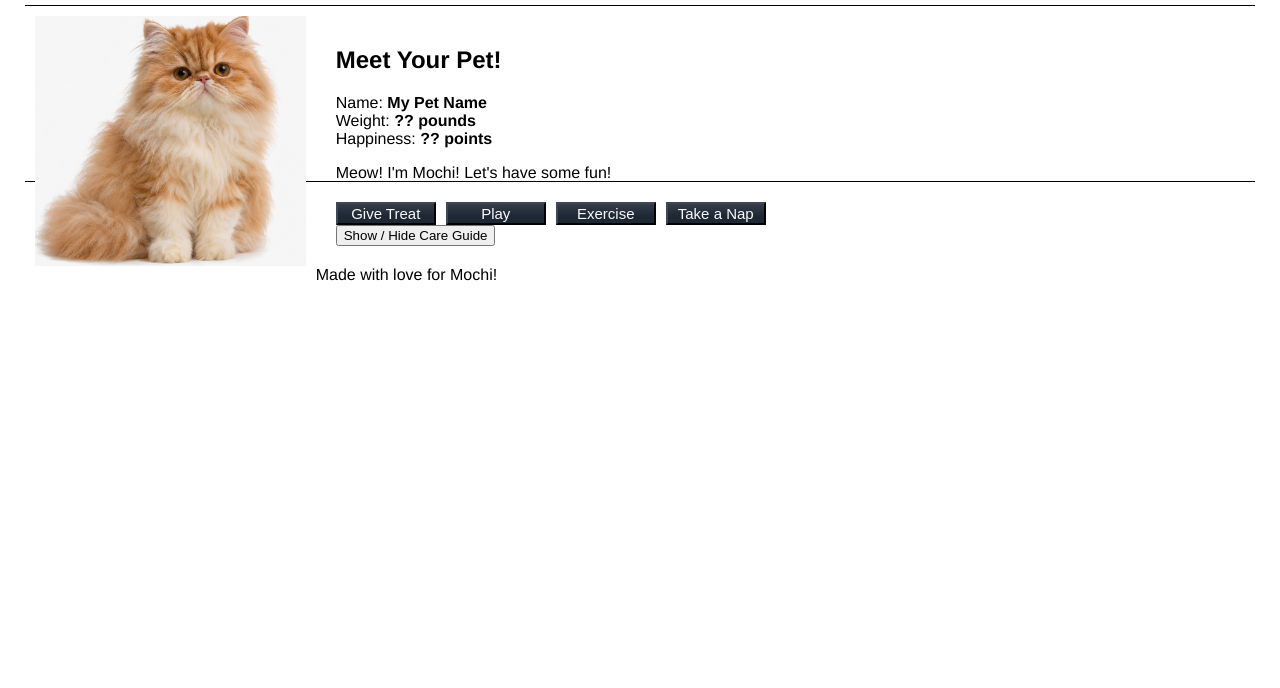
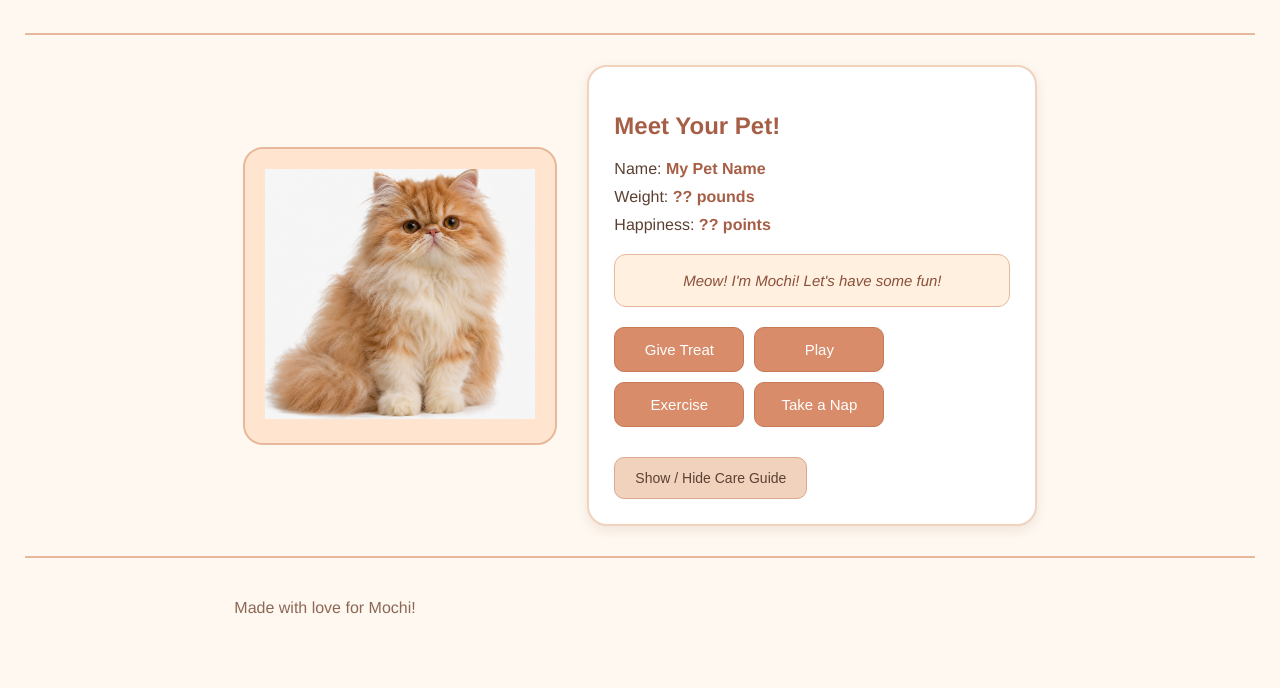
Before and after one commit to CamilaMunoz12/FALL-CIT384-PROJECT2, a plain HTML site: page index.html in a window 1280 px wide. Shown: the part 112-800 px from the top of the page. Drawn offline with nearby package versions, Linux system fonts and the light colour scheme; files whose address does not match are found by name.

Commit message:
Update style.css

```diff
--- a/style.css
+++ b/style.css
@@ -1,4 +1,5 @@
 
+/* Global Styles */
 * {
   box-sizing: border-box;
 }
@@ -6,20 +7,36 @@
 body {
   font-family: helvetica, arial, sans-serif;
   margin: 25px;
+  background-color: #fff8f0;
+  color: #5c4033;
 }
 
+/* Main Layout */
 main {
-    display:block;
-    height:175px;
+  display: flex;
+  justify-content: center;
+  align-items: center;
+  flex-wrap: wrap;
+  min-height: 400px;
+  gap: 30px;
+  padding: 30px 0;
 }
 
+/* Header */
 header {
-    border-bottom: 1px solid black;
+  text-align: center;
+  border-bottom: 2px solid #e8b89d;
+  padding-bottom: 20px;
 }
 
 h1 {
   font-weight: bold;
-    color: #000;
+  color: #a65f46;
+  font-size: 36px;
+}
+
+h2 {
+  color: #a65f46;
 }
 
 .bold {
@@ -30,53 +47,179 @@
   max-width: 600px;
 }
 
-
 li {
   margin-bottom: 5px;
 }
 
+/* Footer */
 footer {
   padding-top: 25px;
-    border-top: 1px solid black;
+  border-top: 2px solid #e8b89d;
+  text-align: center;
+  color: #8b6856;
 }
 
 footer a {
-    float:left;
-    margin:5px;
+  float: left;
+  margin: 5px;
 }
 
+/* Pet Image */
 .pet-image {
-    height:250px;
+  height: 250px;
+  max-width: 100%;
+  object-fit: contain;
+}
+
+.pet-image-container {
+  padding: 20px;
+  text-align: center;
+  background-color: #ffe5d0;
+  border-radius: 20px;
+  border: 2px solid #e8b89d;
+}
+
+/* Pet Dashboard */
+.dashboard {
+  padding: 25px;
+  background-color: #ffffff;
+  border: 2px solid #f0d2bd;
+  border-radius: 20px;
+  width: 100%;
+  max-width: 450px;
+  box-shadow: 0 4px 12px rgba(92, 64, 51, 0.1);
 }
 
 .dashboard div {
-    display:block;
+  display: block;
 }
 
-  .pet-image-container {
-    float:left;
-    padding:10px;
+.dashboard div {
+  margin-bottom: 10px;
+}
+
+.dashboard strong {
+  color: #a65f46;
+}
+
+/* Pet Message */
+.pet-message-container {
+  background-color: #fff0df;
+  border: 1px solid #e8b89d;
+  border-radius: 12px;
+  padding: 12px;
+  margin-top: 20px;
+  text-align: center;
+}
+
+#pet-message {
+  color: #8b4f3b;
+  font-size: 15px;
+  font-style: italic;
+  margin: 5px;
+}
+
+/* Action Buttons */
+.button-container {
+  margin-top: 20px;
+  display: flex !important;
+  flex-wrap: wrap;
+  gap: 10px;
+}
+
+.button-container button {
+  width: 130px;
+  min-height: 45px;
+  text-align: center;
+  display: inline-block;
+  font-size: 15px;
+  background-color: #d88c6a;
+  border: 1px solid #c87856;
+  border-radius: 10px;
+  cursor: pointer;
+  color: #ffffff;
+  padding: 10px;
+}
+
+.button-container button:hover {
+  background-color: #b96b4d;
+}
+
+.button-container button:active {
+  background-color: #99513a;
+}
+
+/* Individual Button Colors */
+.treat-button {
+  background-color: #d88c6a;
+}
+
+.play-button {
+  background-color: #d99b7b;
+}
+
+.exercise-button {
+  background-color: #b9826b;
+}
+
+.nap-button {
+  background-color: #a87973;
+}
+
+/* Care Guide Button */
+.guide-button {
+  margin-top: 20px;
+  padding: 12px 20px;
+  background-color: #f0d2bd;
+  color: #5c4033;
+  border: 1px solid #d9a88d;
+  border-radius: 10px;
+  font-size: 14px;
+  cursor: pointer;
+}
+
+.guide-button:hover {
+  background-color: #e8b89d;
+}
+
+/* Care Guide */
+#care-guide {
+  background-color: #fff0df;
+  border: 1px solid #e8b89d;
+  border-radius: 12px;
+  padding: 15px;
+  margin-top: 15px;
+}
+
+#care-guide h3 {
+  color: #a65f46;
+}
+
+#care-guide p {
+  font-size: 14px;
+  line-height: 1.6;
+}
+
+/* Smaller Screens */
+@media screen and (max-width: 600px) {
+  body {
+    margin: 15px;
+  }
+
+  main {
+    flex-direction: column;
+    gap: 20px;
+  }
+
+  h1 {
+    font-size: 28px;
   }
 
   .dashboard {
-    float:left;
-    padding:20px;
-  }
-
-  .button-container {
-    margin-top:20px;
+    padding: 20px;
   }
 
   .button-container button {
-    width: 100px;
-      margin-right: 10px;
-      text-align: center;
-      display: inline-block;
-      float: left;
-    font-size:15px;
-    background-color: #1e2835;
-    border-color: #404853;
-    cursor:pointer;
-    background-image: linear-gradient(to bottom,rgba(246,246,246,.1)0%,rgba(30,40,53,0)66%);
-    color: #fafafa;
+    flex: 1 1 120px;
   }
+}
```
Lines whose indentation alone changed are shown as unchanged.
